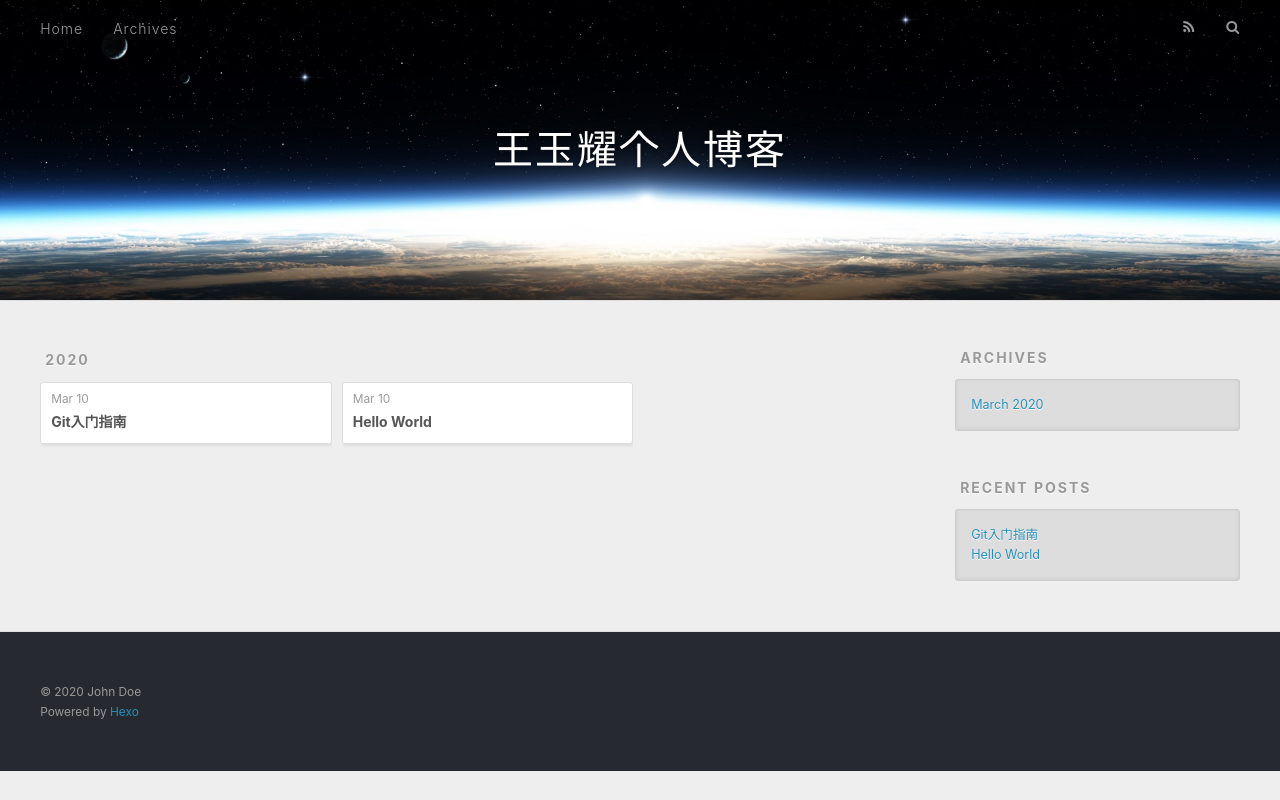
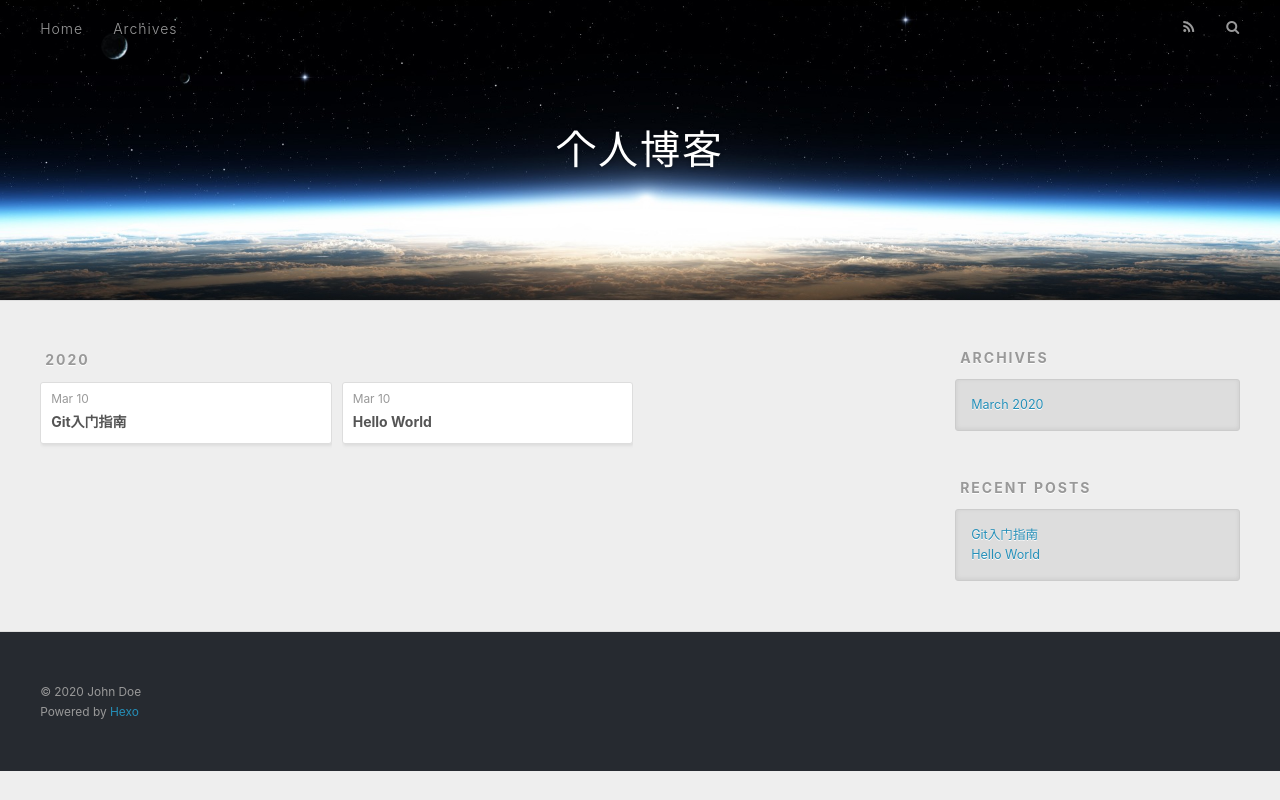
Before and after one commit to WangYuYao-png/WangYuYao-png.github.io, a plain HTML site: page archives/2020/03/index.html in a window 1280 px wide. Drawn offline with nearby package versions, Linux system fonts and the light colour scheme.

Commit message:
Site updated: 2020-03-10 18:18:51

```diff
--- a/archives/2020/03/index.html
+++ b/archives/2020/03/index.html
@@ -5,17 +5,17 @@
 
 
 
-  <title>Archives: 2020/3 | 王玉耀个人博客</title>
+  <title>Archives: 2020/3 | 个人博客</title>
   <meta name="viewport" content="width=device-width, initial-scale=1, maximum-scale=1">
   <meta property="og:type" content="website">
-<meta property="og:title" content="王玉耀个人博客">
+<meta property="og:title" content="个人博客">
 <meta property="og:url" content="http://yoursite.com/archives/2020/03/index.html">
-<meta property="og:site_name" content="王玉耀个人博客">
+<meta property="og:site_name" content="个人博客">
 <meta property="og:locale" content="en_US">
 <meta property="article:author" content="John Doe">
 <meta name="twitter:card" content="summary">
 
-    <link rel="alternate" href="/atom.xml" title="王玉耀个人博客" type="application/atom+xml">
+    <link rel="alternate" href="/atom.xml" title="个人博客" type="application/atom+xml">
 
 
     <link rel="icon" href="/favicon.png">
@@ -36,7 +36,7 @@
   <div id="header-outer" class="outer">
     <div id="header-title" class="inner">
       <h1 id="logo-wrap">
-        <a href="/" id="logo">王玉耀个人博客</a>
+        <a href="/" id="logo">个人博客</a>
       </h1>
 
     </div>
```
Also changed, not shown: 2020/03/10/Git入门指南/index.html (+4 -4 lines), 2020/03/10/hello-world/index.html (+4 -4 lines), archives/2020/index.html (+5 -5 lines), archives/index.html (+5 -5 lines), index.html (+5 -5 lines).
